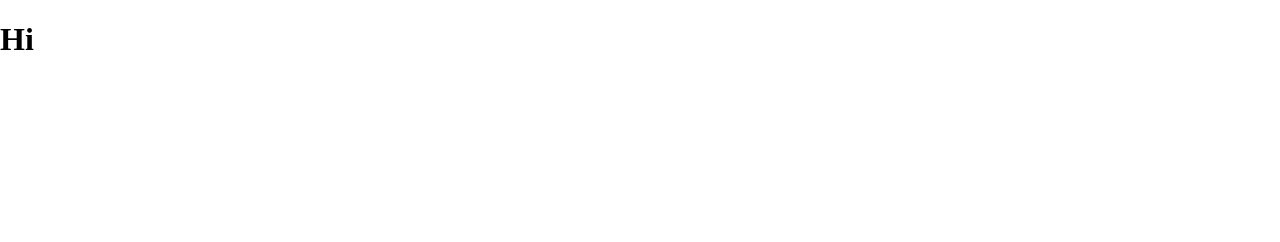
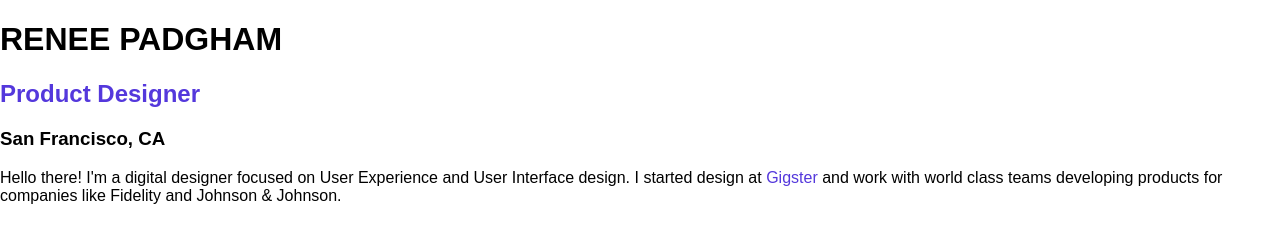
Before and after one commit to reneepadgham/portfolio2017, a website: page index.html in a window 1280 px wide. Drawn offline with nearby package versions, Linux system fonts and the light colour scheme; files that its build step writes are made by us from their sources.

Commit message:
Add copy and start styling

```diff
--- a/index.html
+++ b/index.html
@@ -2,10 +2,16 @@
 <html>
   <head>
     <title></title>
+    <meta name="viewport" content="width=device-width, initial-scale=1">
     <link href="dist/index.css" rel="stylesheet" />
   </head>
   <body>
-    <h1>Hi</h1>
+    <div class="wrapper">
+      <h1 class="name">Renee Padgham</h1>
+      <h2 class="title">Product Designer</h2>
+      <h3 class="location">San Francisco, CA</h3>
+      <p class="bio">Hello there! I'm a digital designer focused on User Experience and User Interface design. I started design at <a href="https://gigster.com/" target="_blank">Gigster</a> and work with world class teams developing products for companies like Fidelity and Johnson &amp; Johnson.</p>
+    </div>
 
     <script src="https://use.typekit.net/lhq7khm.js"></script>
     <script>try{Typekit.load({ async: true });}catch(e){}</script>
--- a/styles/index.scss
+++ b/styles/index.scss
@@ -1,5 +1,42 @@
+$purple: #5438dc;
+
+html {
+  box-sizing: border-box;
+}
+
+*,
+*:before,
+*:after {
+  box-sizing: inherit;
+}
+
 html,
 body {
+  font-family: sans-serif;
+  height: 100%;
   margin: 0;
+  max-height: 100%;
+  max-width: 100%;
+  min-height: 100%;
+  min-width: 100%;
   padding: 0;
+  width: 100%;
 }
+
+.name {
+  text-transform: uppercase;
+}
+
+.title {
+  color: $purple;
+}
+
+.bio {
+  a,
+  a:hover,
+  a:active,
+  a:visited {
+    color: $purple;
+    text-decoration: none;
+  }
+}
```
